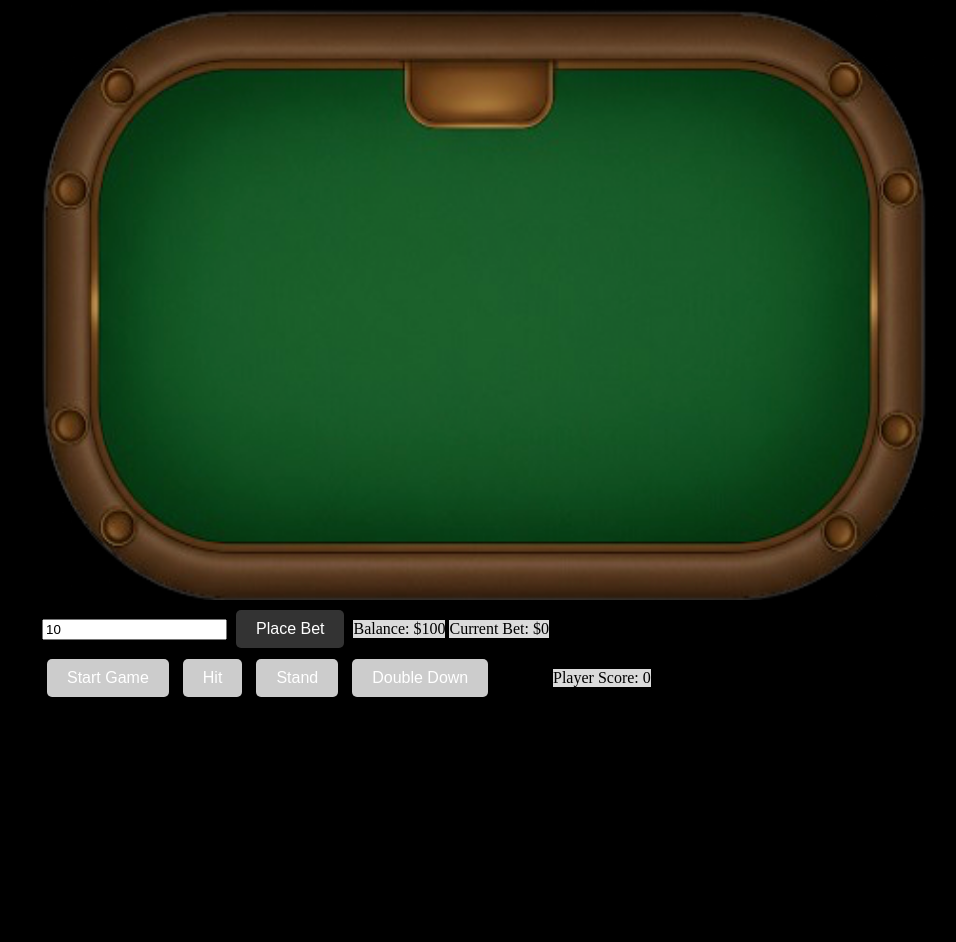
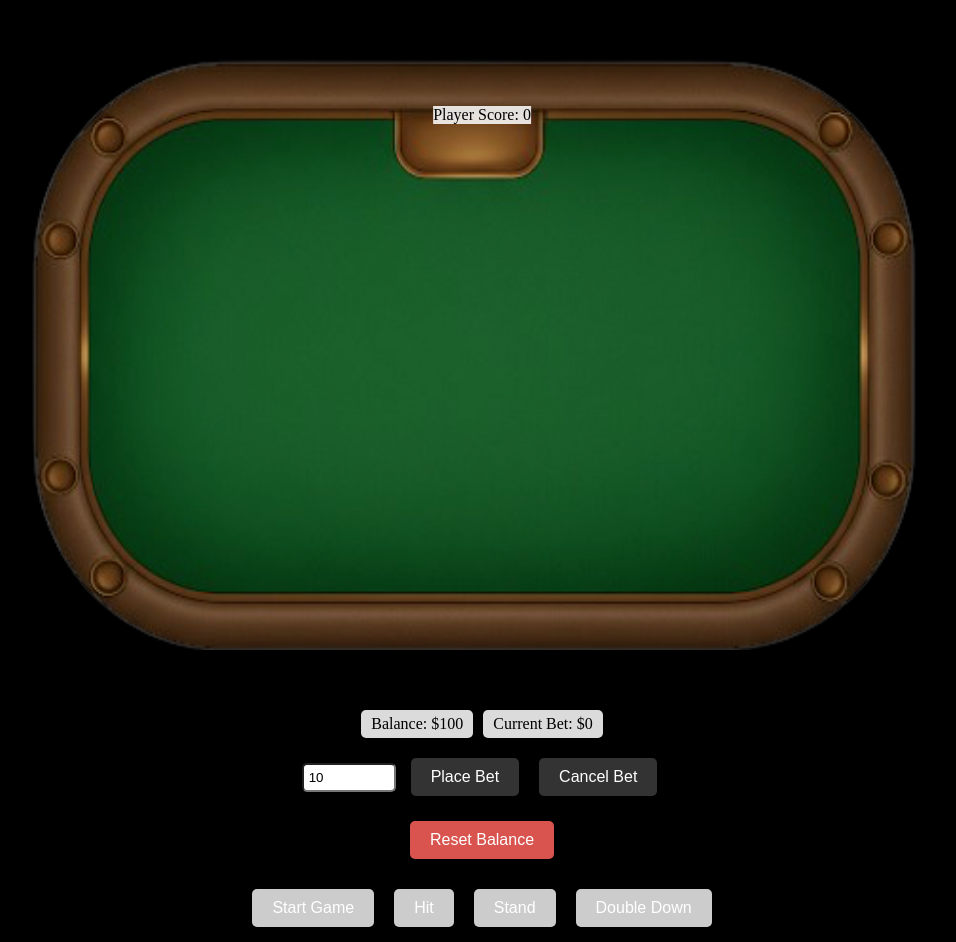
Before and after one commit to garyzhen704/cpsc_362_sp2025_group5, a Flask app: page / in a window 1280 px wide. Shown: the whole page, without its empty margins (158-1114 px from the left). Before the commit the page ends 697 px from the top, so only its background shows below. Run offline with Flask 3, Linux system fonts and the light colour scheme.

Commit message:
fixed betting system mechanics, can cancel bet and reset balance, changed positioning of board and controls

```diff
--- a/app.py
+++ b/app.py
@@ -21,6 +21,32 @@ def place_bet():
 
     return jsonify({
         'success': success,
+        'balance': player.balance,
+        'current_bet': player.currentBet
+    })
+
+@app.route('/cancel_bet', methods=['POST'])
+def cancel_bet():
+    # Return the bet to the player's balance
+    player = game_system.players[0]
+    player.balance += player.currentBet
+    player.currentBet = 0
+
+    return jsonify({
+        'success': True,
+        'balance': player.balance,
+        'current_bet': player.currentBet
+    })
+
+@app.route('/reset_balance', methods=['POST'])
+def reset_balance():
+    # Reset the player's balance to 100
+    player = game_system.players[0]
+    player.balance = 100
+    player.currentBet = 0
+
+    return jsonify({
+        'success': True,
         'balance': player.balance,
         'current_bet': player.currentBet
     })
--- a/static/app.js
+++ b/static/app.js
@@ -1,6 +1,9 @@
 // Add event listener for place bet button
 document.getElementById('place-bet-button').addEventListener('click', function() {
   const betAmount = parseInt(document.getElementById('bet-amount').value);
+
+  // Disable the button to prevent multiple clicks
+  document.getElementById('place-bet-button').disabled = true;
 
   fetch('/place_bet', {
     method: 'POST',
@@ -20,9 +23,47 @@ document.getElementById('place-bet-button').addEventListener('click', function()
     // Enable start button only if bet was successfully placed
     if (data.success) {
       document.getElementById('start-button').disabled = false;
+      // Keep the place bet button disabled until the game is over
     } else {
       alert('Not enough balance to place bet!');
+      // Re-enable the button if the bet was unsuccessful
+      document.getElementById('place-bet-button').disabled = false;
     }
+  });
+});
+
+// Add event listener for cancel bet button
+document.getElementById('cancel-bet-button').addEventListener('click', function() {
+  fetch('/cancel_bet', {
+    method: 'POST',
+    headers: {
+      'Content-Type': 'application/json',
+    }
+  })
+  .then(response => response.json())
+  .then(data => {
+    // Update UI to reflect bet cancellation
+    document.getElementById('balance').innerText = `Balance: $${data.balance}`;
+    document.getElementById('current-bet').innerText = `Current Bet: $${data.current_bet}`;
+    document.getElementById('start-button').disabled = true;
+    document.getElementById('place-bet-button').disabled = false;
+  });
+});
+
+// Add event listener for reset balance button
+document.getElementById('reset-balance-button').addEventListener('click', function() {
+  fetch('/reset_balance', {
+    method: 'POST',
+    headers: {
+      'Content-Type': 'application/json',
+    }
+  })
+  .then(response => response.json())
+  .then(data => {
+    // Update UI to reflect balance reset
+    document.getElementById('balance').innerText = `Balance: $${data.balance}`;
+    document.getElementById('current-bet').innerText = `Current Bet: $${data.current_bet}`;
+    document.getElementById('place-bet-button').disabled = false;
   });
 });
 
@@ -45,6 +86,9 @@ document.getElementById('start-button').addEventListener('click', function () {
       if (data.can_double_down) {
         document.getElementById('double-button').disabled = false;
       }
+
+      // Disable place bet button during game
+      document.getElementById('place-bet-button').disabled = true;
 
       try {
         document.getElementById('bust_message').remove();
@@ -85,14 +129,16 @@ document.getElementById('hit-button').addEventListener('click', function () {
           pElement_m.style.fontSize = '30px';
           pElement_m.style.backgroundColor = 'yellow';
           pElement_m.style.position = 'absolute';
-          pElement_m.style.top= '55%';
-          pElement_m.style.left = '35%';
+          pElement_m.style.top = '50%';
+          pElement_m.style.left = '50%';
+          pElement_m.style.transform = 'translate(-50%, -50%)';
           pElement_m.style.margin = '0';
-
+          pElement_m.style.padding = '10px 20px';
+          pElement_m.style.borderRadius = '10px';
           pElement_m.style.textAlign = 'center';
           pElement_m.setAttribute('id', 'bust_message')
           const parentDiv = document.getElementById('table');
-          parentDiv.insertBefore(pElement_m, document.getElementById('player'));
+          parentDiv.appendChild(pElement_m);
           disableButtons();
       }
   });
@@ -125,14 +171,16 @@ document.getElementById('stand-button').addEventListener('click', function () {
       pElement_m.style.fontSize = '30px';
       pElement_m.style.backgroundColor = 'yellow';
       pElement_m.style.position = 'absolute';
-      pElement_m.style.top= '55%';
-      pElement_m.style.left = '35%';
+      pElement_m.style.top = '50%';
+      pElement_m.style.left = '50%';
+      pElement_m.style.transform = 'translate(-50%, -50%)';
       pElement_m.style.margin = '0';
-
+      pElement_m.style.padding = '10px 20px';
+      pElement_m.style.borderRadius = '10px';
       pElement_m.style.textAlign = 'center';
       pElement_m.setAttribute('id', 'bust_message')
       const parentDiv = document.getElementById('table');
-      parentDiv.insertBefore(pElement_m, document.getElementById('player'));
+      parentDiv.appendChild(pElement_m);
 
       disableButtons();
   });
@@ -209,14 +257,17 @@ document.getElementById('double-button').addEventListener('click', function() {
     pElement_m.style.fontSize = '30px';
     pElement_m.style.backgroundColor = 'yellow';
     pElement_m.style.position = 'absolute';
-    pElement_m.style.top = '55%';
-    pElement_m.style.left = '35%';
+    pElement_m.style.top = '50%';
+    pElement_m.style.left = '50%';
+    pElement_m.style.transform = 'translate(-50%, -50%)';
     pElement_m.style.margin = '0';
+    pElement_m.style.padding = '10px 20px';
+    pElement_m.style.borderRadius = '10px';
     pElement_m.style.textAlign = 'center';
     pElement_m.setAttribute('id', 'bust_message');
 
     const parentDiv = document.getElementById('table');
-    parentDiv.insertBefore(pElement_m, document.getElementById('player'));
+    parentDiv.appendChild(pElement_m);
 
     disableButtons();
   });
@@ -226,4 +277,6 @@ function disableButtons() {
   document.getElementById('hit-button').disabled = true;
   document.getElementById('stand-button').disabled = true;
   document.getElementById('double-button').disabled = true;
+  document.getElementById('start-button').disabled = true;
+  document.getElementById('place-bet-button').disabled = false;
 }
--- a/templates/example.html
+++ b/templates/example.html
@@ -17,8 +17,7 @@ body {
 width:900px;
 height:600px;
 object-fit: cover;
-margin-left: 200px;
-margin-bottom:100px;
+margin: 50px auto;
 position:relative;
 }
 .poker_table{
@@ -59,7 +58,18 @@ button {
     cursor: pointer;
 }
 .control_div{
-  display:inline-block;
+  display: flex;
+  flex-direction: column;
+  align-items: center;
+  position: relative;
+  margin-top: 20px;
+  left: 50%;
+  transform: translateX(-50%);
+  background-color: rgba(0,0,0,0.5);
+  padding: 10px;
+  border-radius: 10px;
+  width: 80%;
+  max-width: 800px;
 }
 .score{
   display: inline-block;
@@ -88,20 +98,29 @@ button:disabled {
 
 
    </div>
+   <p id="player-value" class="score" style="position: absolute; bottom: 85%; left: 50%; transform: translateX(-50%);"> Player Score: 0</p>
+  </div>
 
   <div id="controls" class="control_div">
-    <div id="betting-controls">
-      <input type="number" id="bet-amount" min="1" value="10">
+    <div id="betting-controls" style="display: flex; flex-direction: column; align-items: center; gap: 10px; margin-bottom: 10px; width: 100%;">
+      <div style="display: flex; justify-content: center; align-items: center; gap: 10px; margin-bottom: 5px;">
+        <p id="balance" class="score" style="padding: 5px 10px; border-radius: 5px; margin: 0;">Balance: $100</p>
+        <p id="current-bet" class="score" style="padding: 5px 10px; border-radius: 5px; margin: 0;">Current Bet: $0</p>
+      </div>
+      <div style="display: flex; justify-content: center; align-items: center; gap: 10px; margin-bottom: 5px;">
+        <input type="number" id="bet-amount" min="1" value="10" style="width: 80px; padding: 5px; border-radius: 5px;">
         <button id="place-bet-button">Place Bet</button>
-      <p id="balance" class="score">Balance: $100</p>
-      <p id="current-bet" class="score">Current Bet: $0</p>
+        <button id="cancel-bet-button">Cancel Bet</button>
       </div>
+      <button id="reset-balance-button" style="background-color: #d9534f;">Reset Balance</button>
+    </div>
+    <div style="display: flex; justify-content: center; gap: 10px; margin-top: 10px;">
       <button id="start-button" disabled>Start Game</button>
       <button id="hit-button" disabled>Hit</button>
       <button id="stand-button" disabled>Stand</button>
       <button id="double-button" disabled>Double Down</button>
     </div>
-  <p id=player-value class="score"> Player Score: 0</p>
+  </div>
   <script src="/static/app.js"></script>
 
 </body>
```
Lines whose indentation alone changed are shown as unchanged.
